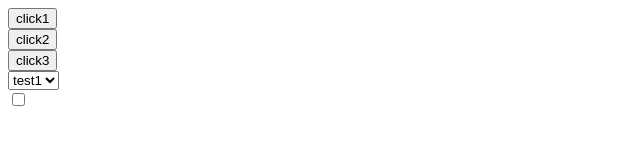
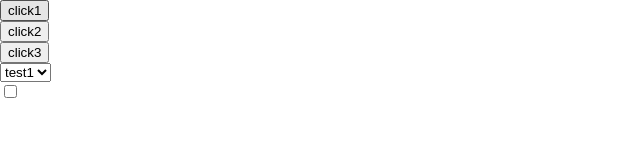
Before and after one commit to tarol/pages, a website: page index.html in a window 1280 px wide. Shown: the whole page, without its empty margins (0-640 px from the left). Drawn offline with Linux system fonts and the light colour scheme.

Commit message:
fix: 自定义

```diff
--- a/index.html
+++ b/index.html
@@ -4,6 +4,12 @@
   <meta charset="UTF-8">
   <meta name="viewport" content="width=device-width, initial-scale=1.0">
   <title>Document</title>
+  <style>
+    html,
+    body {
+      margin: 0;
+    }
+  </style>
 </head>
 <body>
   <button>click1</button><br>
@@ -33,5 +39,18 @@
       })();
     })();
   </script>
+  <!-- GrowingIO Analytics code version 2.1 -->
+<!-- Copyright 2015-2020 GrowingIO, Inc. More info available at http://www.growingio.com -->
+<script type='text/javascript'>
+  !function(e,t,n,g,i){e[i]=e[i]||function(){(e[i].q=e[i].q||[]).push(arguments)},n=t.createElement("script"),tag=t.getElementsByTagName("script")[0],n.async=1,n.src=('https:'==document.location.protocol?'https://':'http://')+g,tag.parentNode.insertBefore(n,tag)}(window,document,"script","assets.giocdn.com/2.1/gio.js","gio");
+    gio('init', 'bffe039b837981d1', {});
+    gio('send');
+    window.addEventListener('scroll', (e) => {
+      if(window.pageYOffset + window.innerHeight === document.body.offsetHeight) {
+        gio('track', 'overview', {location: location.href});
+      }
+    })
+  </script>
+  <!-- End GrowingIO Analytics code version: 2.1 -->
 </body>
 </html>
```
